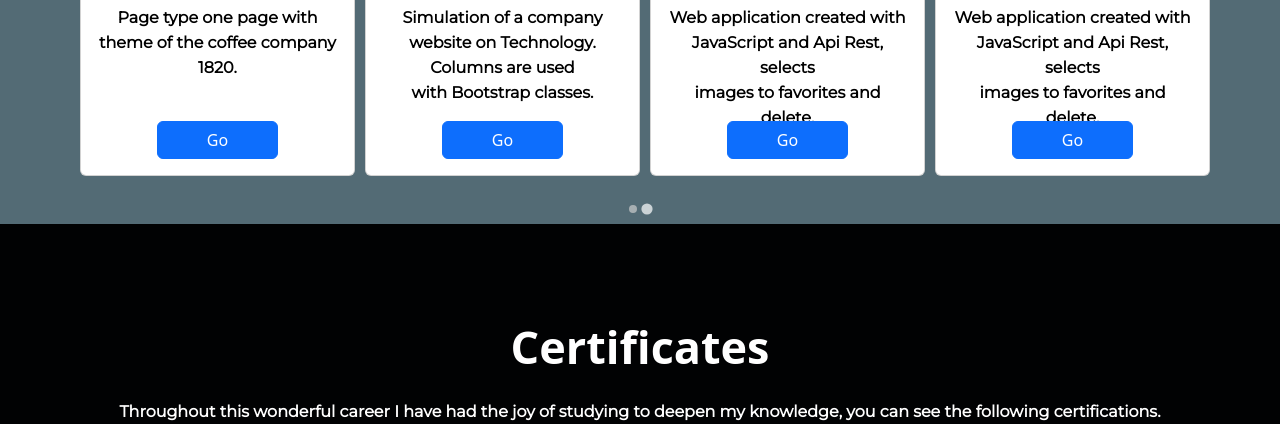
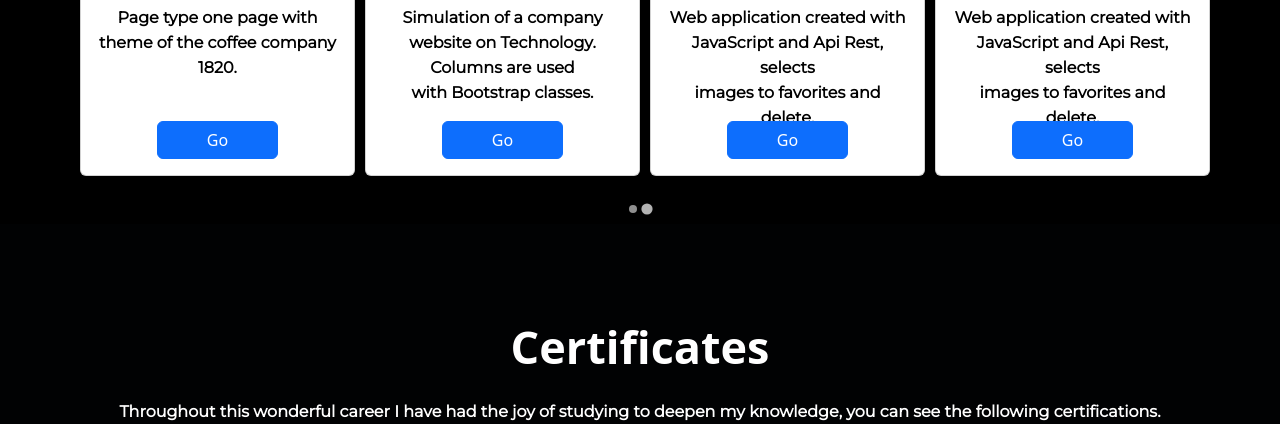
Before and after one commit to Sandovaldev1/website, a plain HTML site: page index.html in a window 1280 px wide. Shown: the part 1271-1695 px from the top of the page. Drawn offline with nearby package versions, Linux system fonts and the light colour scheme; a script that the page names is missing.

Commit message:
ajustando estilos

```diff
--- a/css/style.css
+++ b/css/style.css
@@ -125,7 +125,8 @@ body{
 
 .sectionThree{
     /*background: linear-gradient(to right, #0f2027, #203a43, #2c5364);*/
-    background: #536b75;
+    /*background: #536b75;*/
+    background: #000000b8;
 }
 
 .sectionThree h2 {
```
